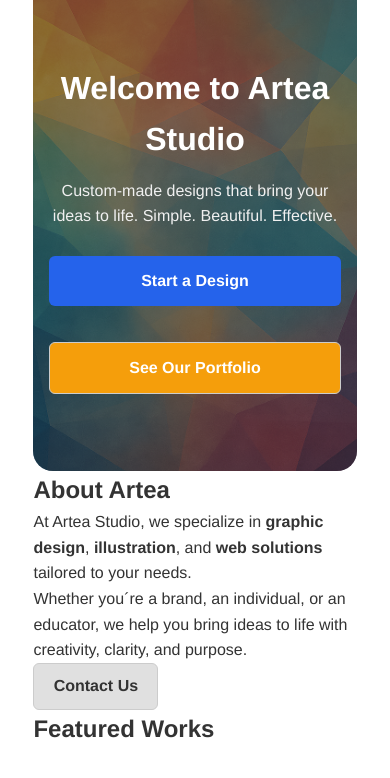
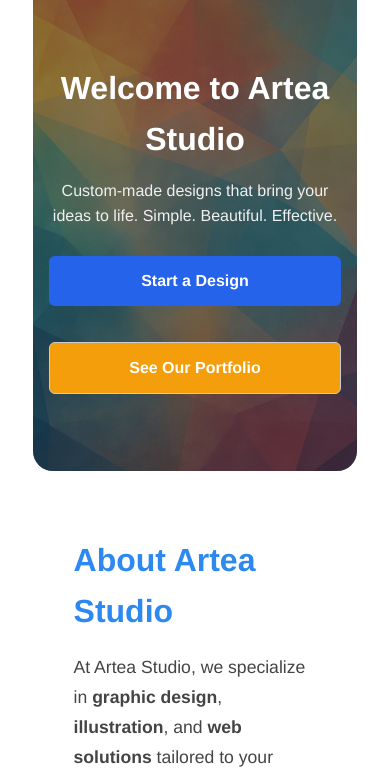
Before and after one commit to creanorcode/project_5, a Django app: page / in a window 390 px wide. Shown: the part 112-890 px from the top of the page. Run offline with Django 4.2, Linux system fonts and the light colour scheme.

Commit message:
Add styled 'About Artea Studio' section with responsive layout and image.

```diff
--- a/static/css/style.css
+++ b/static/css/style.css
@@ -351,6 +351,54 @@ input[type='submit']:focus {
   margin: 0 auto;
   border-radius: 10px;
   box-shadow: 0 0 10px rgba(0,0,0,0.04);
+}
+
+/* === About section styling === */
+.about-section {
+  padding: 4rem 2rem;
+  background-color: #ffffff;
+}
+
+.about-content {
+  display: flex;
+  flex-wrap: wrap;
+  gap: 2rem;
+  align-items: center;
+  justify-content: center;
+}
+
+.about-text {
+  flex: 1 1 350px;
+  max-width: 600px;
+}
+
+.about-text h2 {
+  font-size: 2rem;
+  color: #2d89ef;
+  margin-bottom: 1rem;
+}
+
+.about-text p {
+  font-size: 1.1rem;
+  color: #444;
+  margin-bottom: 1.5rem;
+  line-height: 1.7;
+}
+
+.about-text .btn {
+  margin-top: 0.5rem;
+}
+
+.about-image {
+  flex: 1 1 300px;
+  max-width: 500px;
+}
+
+.about-image img {
+  width: 100%;
+  height: auto;
+  border-radius: 8px;
+  box-shadow: 0 4px 10px rgba(0,0,0,0.1);
 }
 
 /* === Footer content styling === */
--- a/templates/home.html
+++ b/templates/home.html
@@ -21,8 +21,10 @@
     </section>
 
     <!-- About Section -->
-    <section class="about-section">
-        <h2>About Artea</h2>
+    <section class="about-section container">
+        <div class="about-content">
+            <div class="about-text">
+                <h2>About Artea Studio</h2>
                 <p>
                     At Artea Studio, we specialize in <strong>graphic design</strong>, <strong>illustration</strong>, and
                     <strong>web solutions</strong> tailored to your needs.
@@ -31,7 +33,12 @@
                     Whether you´re a brand, an individual, or an educator, we help you bring ideas to life with
                     creativity, clarity, and purpose.
                 </p>
-        <a href="{% url 'contact:contact' %}" class="btn btn-secondary">Contact Us</a>
+                <a href="{% url 'portfolio' %}" class="btn btn-primary">View Portfolio</a>
+            </div>
+            <div class="about-image">
+                <img src="{% static 'images/about-artea.png' %}" alt="About Artea Studio">
+            </div>
+        </div>
     </section>
 
     <!-- Featured Works Section -->
```
Also changed, not shown: static/images/about-artea.png (added). Lines whose indentation alone changed are shown as unchanged.
